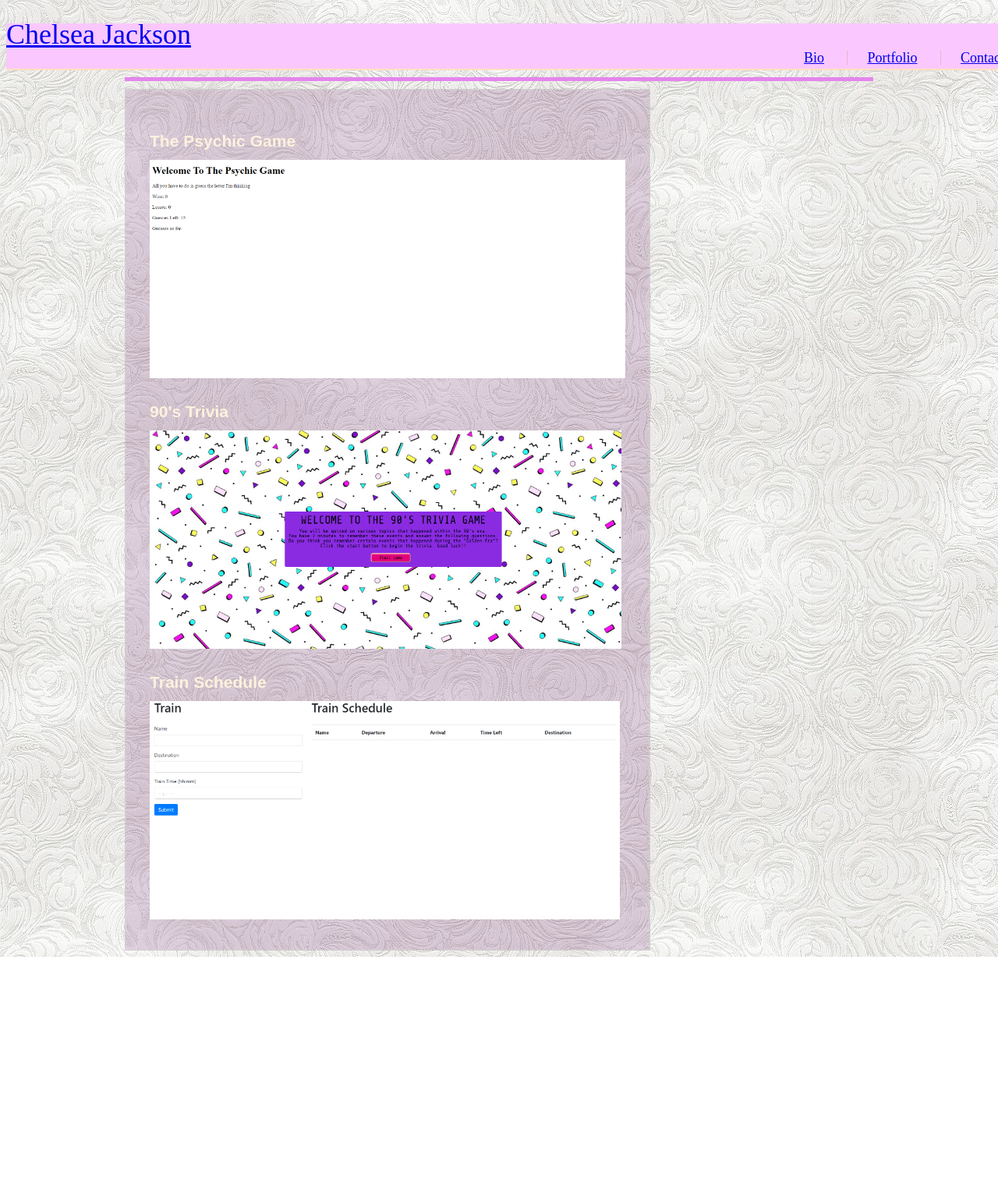
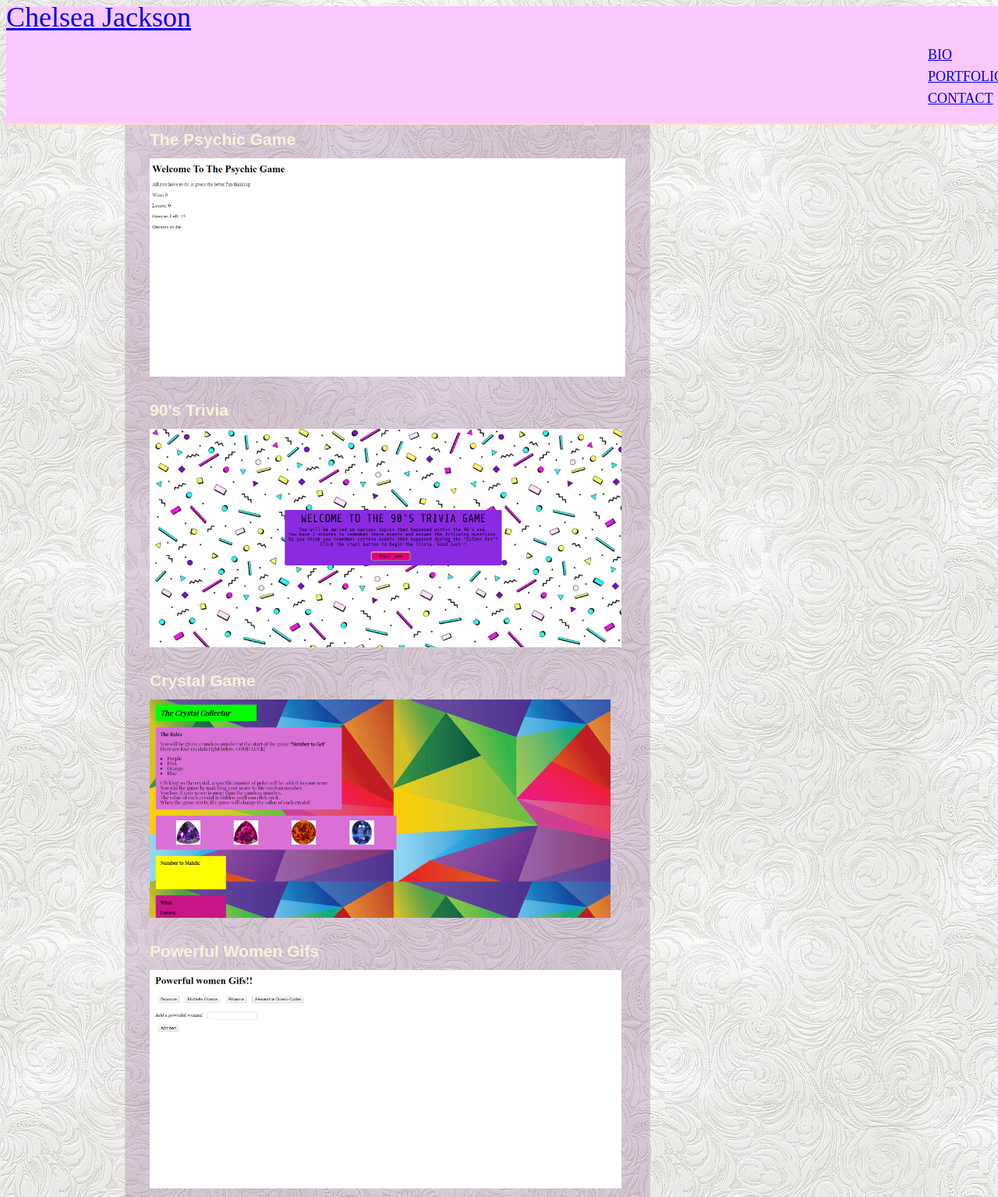
Before and after one commit to Chelsea-exe/Updated-Portfolio, a plain HTML site: page portfolio.html in a window 1280 px wide. Shown: the top 1535 px of the page at 78% size. Before the commit the page ends 1227 px from the top, so only its background shows below. Drawn offline with Linux system fonts and the light colour scheme.

Commit message:
added new images and updated nav style

```diff
--- a/css/style.css
+++ b/css/style.css
@@ -1,12 +1,10 @@
-body {
+html {
     font-family: 'Playfair Display', serif;
     line-height: 28px;
     font-size: 18px;
     color: #777777;
     background: url("./110099full\ \(1\).jpg");
-
 }
-
 * {
     box-sizing: border-box;
 }
@@ -47,9 +45,6 @@ h1 {
     font-size: 36px;
     line-height: 49px;
     border-bottom: 5px solid #e585ee;
-}
-h3 {
-
 }
 
 #header {
@@ -150,3 +145,9 @@ input[type=submit] {
 #train-schedule {
     height: 35vh;
 }
+#crystal {
+    height: 35vh;
+}
+#powerful {
+    height: 35vh;
+}
--- a/portfolio.html
+++ b/portfolio.html
@@ -12,17 +12,18 @@
                 <div class="box">
                     <a href="basic-bio.html" id="me">Chelsea Jackson</a>
                     <nav>
-                      <a href="basic-bio.html">Bio</a>
-                      <a href="portfolio.html">Portfolio</a>
-                      <a href="index.html">Contact</a>
+                      <ul class="nav-names">
+                        <li><a href="basic-bio.html">BIO</a></li>
+                        <li><a href="portfolio.html">PORTFOLIO</a></li>
+                        <li><a href="index.html">CONTACT</a></li>
+                      </ul>
                     </nav>
                   </div>
             </header>
             <div id="main-container" class="container">
                     <section class="main-section">
-                      <h1>Portfolio</h1>
-
                       <div class="work">
+                        <h1>Portfolio</h1>
                         <div id="psychic-game">
                           <h3>The Psychic Game</h3>
                           <img src="./images/ps-game.png" alt="ps game" id="psychic">
@@ -31,10 +32,19 @@
                           <h3>90's Trivia</h3>
                           <img src="./images/updated-trivia.png" alt="90 game" id="trivia">
                         </div>
+                        <div id="crystal-game">
+                          <h3>Crystal Game</h3>
+                          <img src="./images/crystal.png" alt="stone" id="crystal">
+                        </div>
+                        <div id="women">
+                          <h3>Powerful Women Gifs</h3>
+                          <img src="./images/powerful.png" alt="powerwomen" id="powerful">
+                        </div>
                         <div id="train-hw">
                           <h3>Train Schedule</h3>
                           <img src="./images/train.png" alt="train" id="train-schedule">
                         </div>
                       </div>
+                    </section>
 </body>
 </html>
```
Also changed, not shown: images/crystal.png (added), images/negotiator.png (added), images/powerful.png (added).
